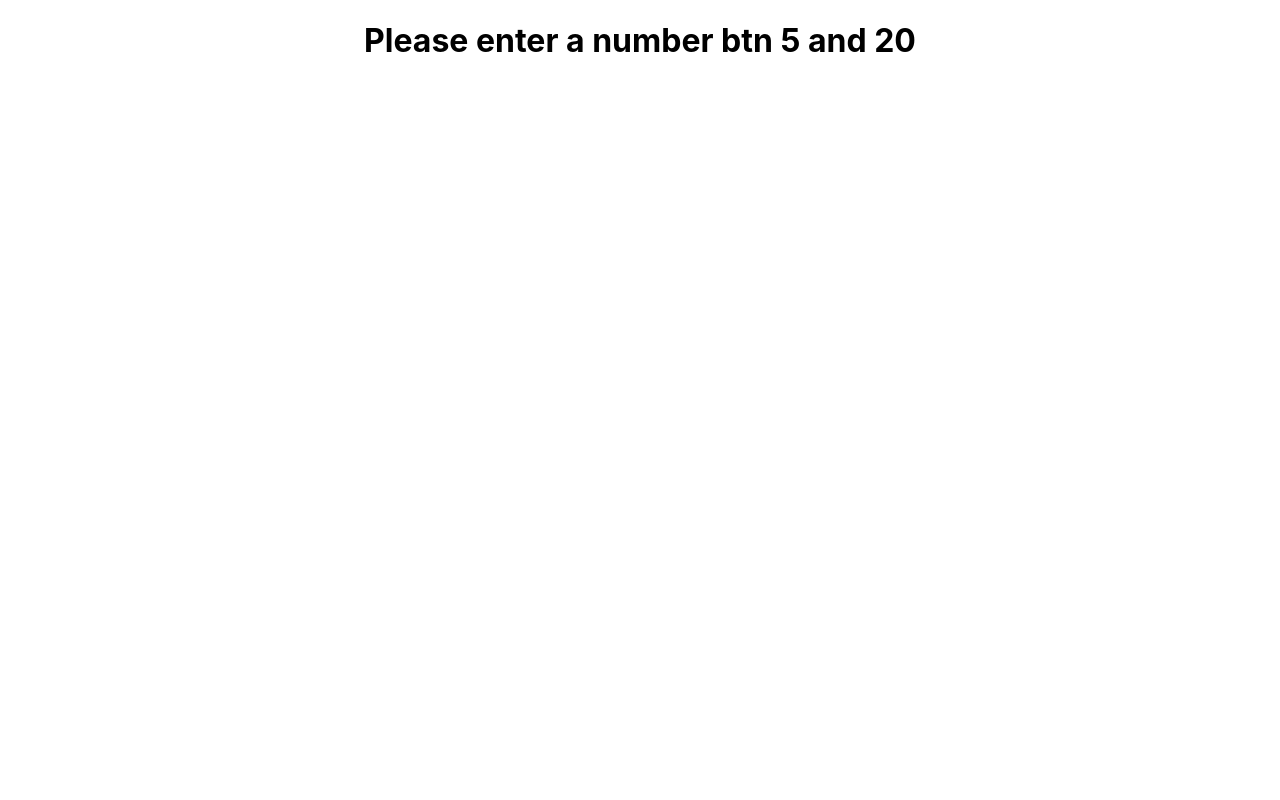
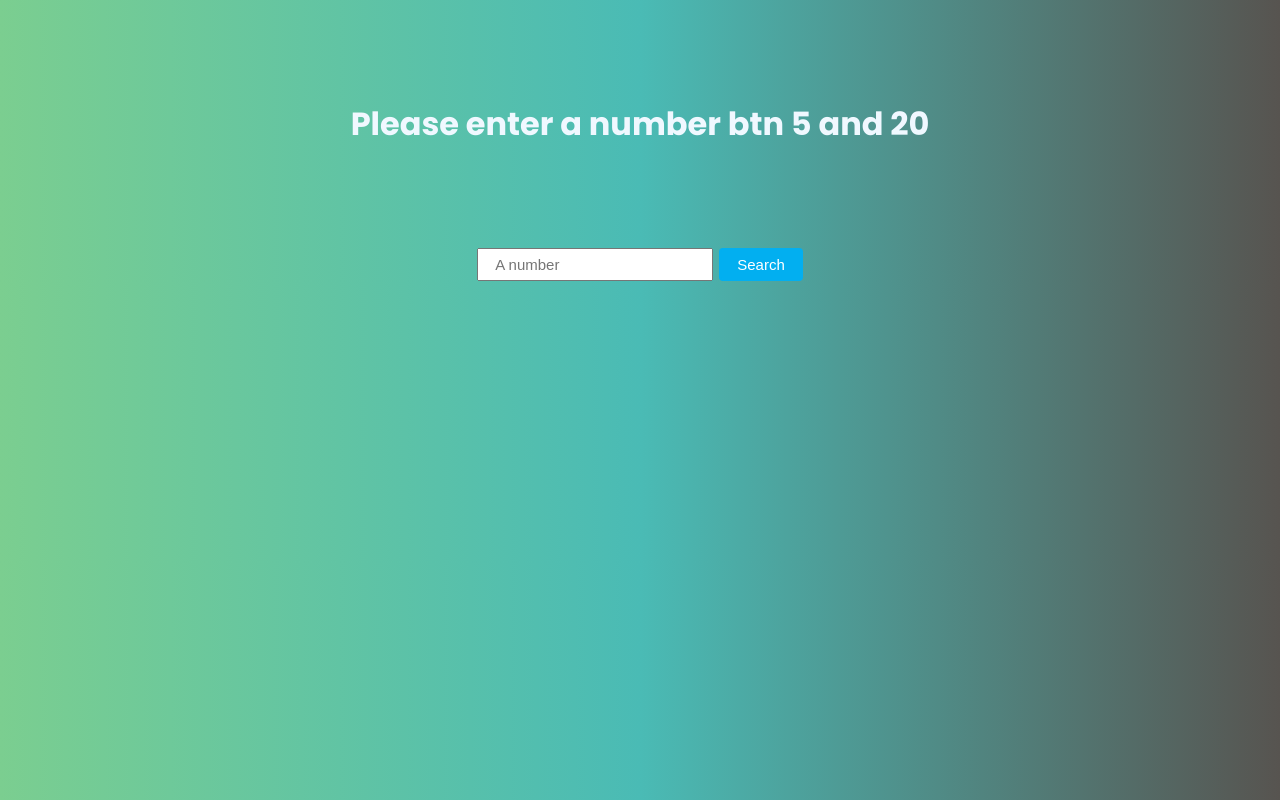
Before and after one commit to Fiston-pro/api_consumer, a React (Create React App) app: page / in a window 1280 px wide. Built offline with nearby package versions, Linux system fonts and the light colour scheme.

Commit message:
I did the welcoming page and installed axios for making api calls

```diff
--- a/package.json
+++ b/package.json
@@ -6,6 +6,7 @@
     "@testing-library/jest-dom": "^5.16.4",
     "@testing-library/react": "^13.1.1",
     "@testing-library/user-event": "^13.5.0",
+    "axios": "^0.27.2",
     "react": "^18.1.0",
     "react-dom": "^18.1.0",
     "react-scripts": "5.0.1",
--- a/src/App.css
+++ b/src/App.css
@@ -1,3 +1,36 @@
 .App {
   text-align: center;
 }
+.header{
+  color: aliceblue;
+  margin: 100px 100px
+}
+
+.app__input {
+  padding: 6px 16px;
+  min-width: 200px;
+  max-width: 100vw;
+  font-size: 15px;
+}
+
+.app__submit {
+  padding: 6px 16px;
+  font-size: 15px;
+  margin-left: 6px;
+  background-color: #02aff0;
+  border: 2px solid #02aff0;
+  border-radius: 4px;
+  color: white;
+  cursor: pointer;
+}
+
+.app__submit:hover {
+  padding: 6px 16px;
+  font-size: 15px;
+  margin-left: 6px;
+  background-color: white;
+  border: 2px solid #02aff0;
+  border-radius: 4px;
+  color: #02aff0;
+  cursor: pointer;
+}
--- a/src/App.js
+++ b/src/App.js
@@ -1,9 +1,36 @@
 import './App.css';
+import Axios from "axios";
+import { useState } from "react";
 
 function App() {
+  const [number, setnumber] = useState();
+
+  const getData = async () => {
+    await Axios.get('https://random-words-api.vercel.app/word').then(res => {
+      console.log(res.data)
+    })
+  };
+
+  // We avoid reloading the whole screen by using this function
+  const onSubmit = (e) => {
+    e.preventDefault();
+    getData();
+  };
+
   return (
     <div className="App">
-      <h1>Please enter a number btn  5 and 20</h1>
+      <h1 className='header'>Please enter a number btn  5 and 20</h1>
+      <form onSubmit={onSubmit}>
+        <input
+          className="app__input"
+          type="text"
+          placeholder="A number"
+          autoComplete="Off"
+          value={number}
+          onChange={(e) => setnumber(e.target.value)}
+        />
+        <input className="app__submit" type="submit" value="Search" />
+      </form>
     </div>
   );
 }
--- a/src/index.css
+++ b/src/index.css
@@ -1,13 +1,27 @@
+@import url('https://fonts.googleapis.com/css2?family=Poppins:wght@500;700&display=swap');
+
 body {
   margin: 0;
-  font-family: -apple-system, BlinkMacSystemFont, 'Segoe UI', 'Roboto', 'Oxygen',
+  font-family: 'Poppins',-apple-system, BlinkMacSystemFont, 'Segoe UI', 'Roboto', 'Oxygen',
     'Ubuntu', 'Cantarell', 'Fira Sans', 'Droid Sans', 'Helvetica Neue',
     sans-serif;
   -webkit-font-smoothing: antialiased;
   -moz-osx-font-smoothing: grayscale;
+  align-self: center;
+  background: linear-gradient(
+      to right, #7bce90,
+      #4abbb5, #575450);
+  animation: animate-background 10s infinite ease-in-out;
 }
 
-code {
-  font-family: source-code-pro, Menlo, Monaco, Consolas, 'Courier New',
-    monospace;
+@keyframes App {
+  0%{
+      background-position: 0 50%;
+  }
+  50%{
+      background-position: 100% 50%;
+  }
+  100%{
+      background-position: 0 50%;
+  }
 }
```
Also changed, not shown: 1 other file (tests, documents, lock files or other folders).
